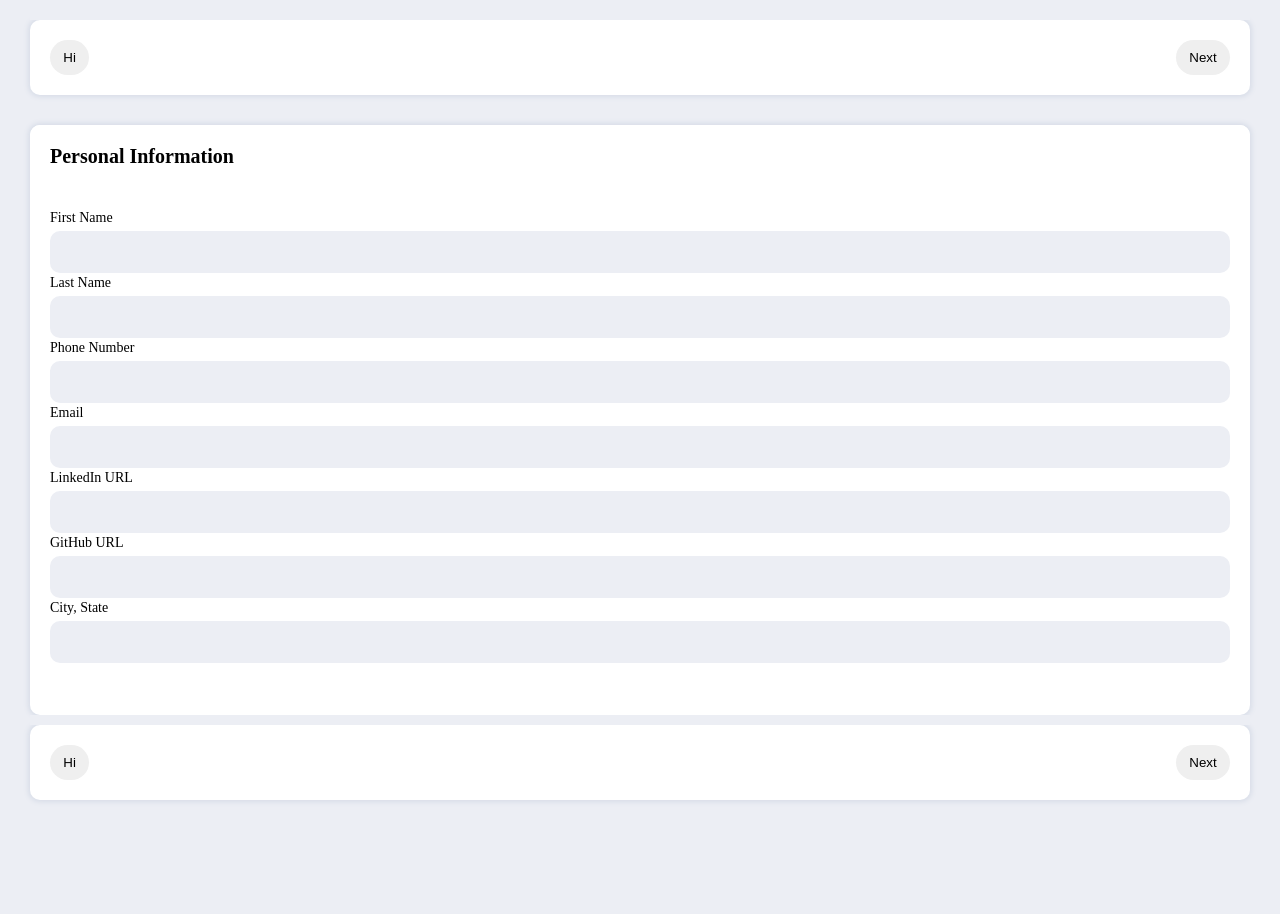
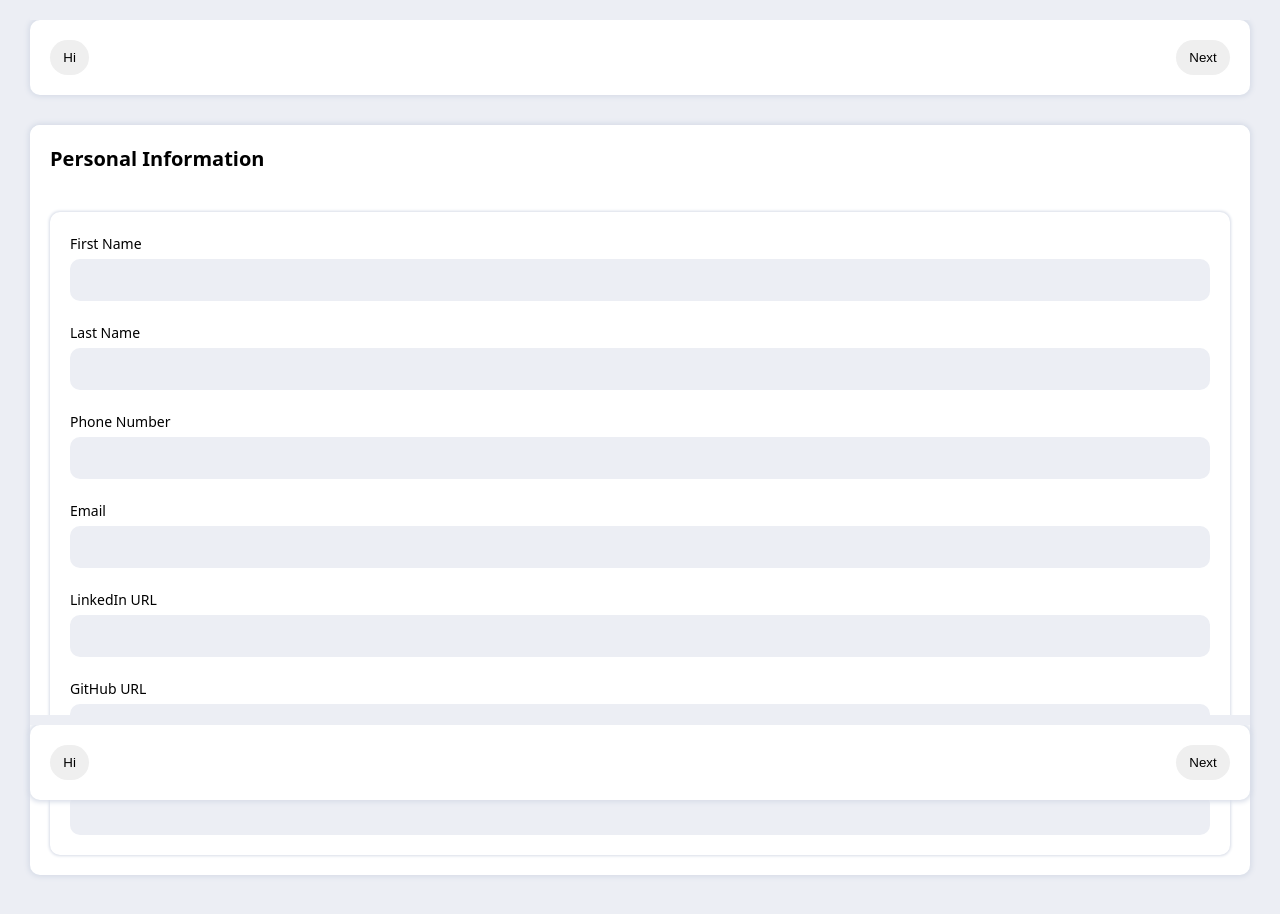
Before and after one commit to Nik-Reyes/Resume-Builder, a React (Vite) app in the folder ResumeBuilder/: page / in a window 1280 px wide. Shown: the top 914 px of the page. Before the commit the page ends 840 px from the top, so only its background shows below. Built offline with nearby package versions, Linux system fonts and the light colour scheme.

Commit message:
style: edit styles for uniformity between replicable and non-replicable input groups

```diff
--- a/ResumeBuilder/src/App.css
+++ b/ResumeBuilder/src/App.css
@@ -13,10 +13,19 @@
   --slate-1-unfocus: hsla(223, 26%, 95%, 0.6);
   --slate-2: #36404a;
   --slate-3: #4275ab;
+  --no-padding: 0px;
+  --padding-1: 5px;
+  --padding-2: 10px;
+  --padding-3: 15px;
+  --padding-4: 20px;
+  --padding-5: 25px;
+  --padding-6: 30px;
 }
 
 body {
   background-color: var(--slate-1);
+  font-family: system-ui, -apple-system, BlinkMacSystemFont, "Segoe UI", Roboto,
+    Oxygen, Ubuntu, Cantarell, "Open Sans", "Helvetica Neue", sans-serif;
 }
 
 label span {
@@ -35,8 +44,8 @@ h5 {
 input {
   display: block;
   appearance: none;
-  padding: 0;
-  margin: 0;
+  padding: var(--no-padding);
+  margin: var(--no-padding);
   border: none;
   width: 100%;
   min-width: 0px;
@@ -62,15 +71,15 @@ button {
 
 .page-wrapper {
   min-height: 100vh;
-  padding: 20px 30px;
+  padding: var(--padding-4) var(--padding-6);
 }
 
 .page-content {
-  min-height: inherit;
   display: grid;
   grid-template-rows: min-content auto min-content;
-  row-gap: 30px;
+  row-gap: var(--padding-6);
   position: relative;
+  min-height: inherit;
 }
 
 .page-content > * {
@@ -89,7 +98,22 @@ button {
 }
 
 .input-groups {
-  padding: 20px;
+  padding: var(--padding-4);
+}
+
+.input-groups > div {
+  box-shadow: 0 0 3px 1px var(--slate-1-half);
+  border-radius: 10px;
+}
+
+.irreplicable {
+  display: grid;
+  row-gap: var(--padding-4);
+  padding: var(--padding-4);
+}
+
+.accordian-panel {
+  display: grid;
 }
 
 .accordian-content {
@@ -102,13 +126,47 @@ button {
   grid-template-rows: 1fr;
 }
 
+.form-section.irreplicable {
+  padding: var(--padding-4);
+}
+
+.group-header {
+  --title-size: 1rem;
+  display: flex;
+  align-items: center;
+  justify-content: space-between;
+  padding: var(--padding-4);
+}
+
 .accordian-content > div {
+  display: grid;
+  grid-template-columns: 1fr 1fr;
+  row-gap: var(--padding-4);
+  column-gap: var(--padding-2);
+  margin-top: var(--no-padding);
   overflow: hidden;
 }
 
+.accordian-content > div > div {
+  grid-column: 1/-1;
+  padding: 0 var(--padding-4);
+}
+
+.accordian-content > div > div:last-child {
+  padding-bottom: var(--padding-4);
+}
+
+.accordian-content .start-date {
+  grid-column: 1/2;
+}
+
+.accordian-content .start-date + div {
+  grid-column: 2/3;
+}
+
 button[data-button-type="accordian-control"] {
-  padding: 0;
-  margin: 0;
+  padding: var(--no-padding);
+  margin: var(--no-padding);
   background: none;
 }
 
@@ -121,14 +179,14 @@ button[data-button-type="accordian-control"] > svg.visible {
   transform: rotate(180deg);
 }
 
-.group-header {
-  display: flex;
-  align-items: center;
-  justify-content: space-between;
+.group-title {
+  font-size: var(--title-size);
 }
 
-.group-title {
-  font-size: 1rem;
+.group-subtitle {
+  font-weight: 200;
+  font-style: italic;
+  font-size: calc(0.85 * var(--title-size));
 }
 
 button[data-button-type="edit-group"] {
@@ -194,31 +252,13 @@ button[data-button-type="edit-group"] {
   }
 }
 
-.form-section {
-  --row-padding: 20px;
-  grid-template-columns: 1fr 1fr;
-  row-gap: var(--row-padding);
-  column-gap: calc(var(--row-padding) / 2);
-  display: grid;
-  box-shadow: 0 0 3px 1px var(--slate-1-half);
-  border-radius: 10px;
-  padding: 20px;
+.input-control.skill .form-input {
+  /* assures outline is visible given that the div wrapper declares overflow as hidden */
+  margin-top: 1px;
 }
 
-#form-input {
-  margin-top: 5px;
-}
-/* 130, 139, 162 */
-.form-section > div {
-  grid-column: 1/-1;
-}
-
-.form-section .start-date {
-  grid-column: 1/2;
-}
-
-.form-section .start-date + div {
-  grid-column: 2/3;
+.form-input {
+  margin-top: var(--padding-1);
 }
 
 .form-title {
@@ -241,13 +281,13 @@ button[data-button-type="edit-group"] {
   padding: 1rem 0rem;
   border-top-left-radius: 10px;
   border-top-right-radius: 10px;
-  padding: 20px;
+  padding: var(--padding-4);
 }
 
 .progress-footer {
   display: flex;
   justify-content: space-between;
-  padding: 20px;
+  padding: var(--padding-4);
   position: sticky;
   left: 0;
   bottom: 0;
```
